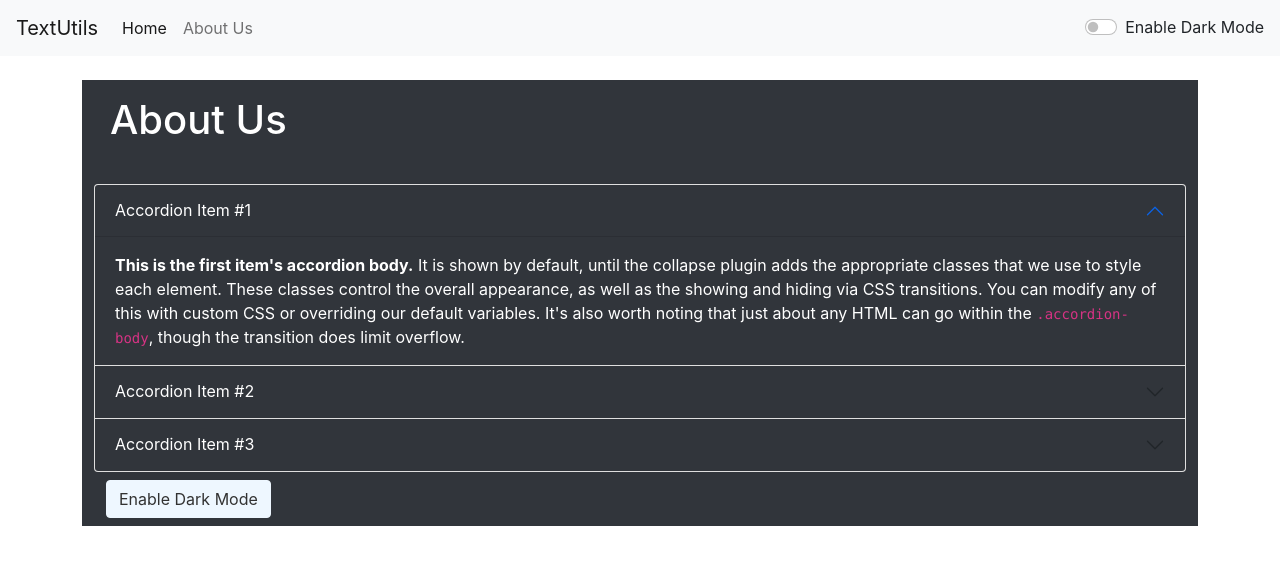
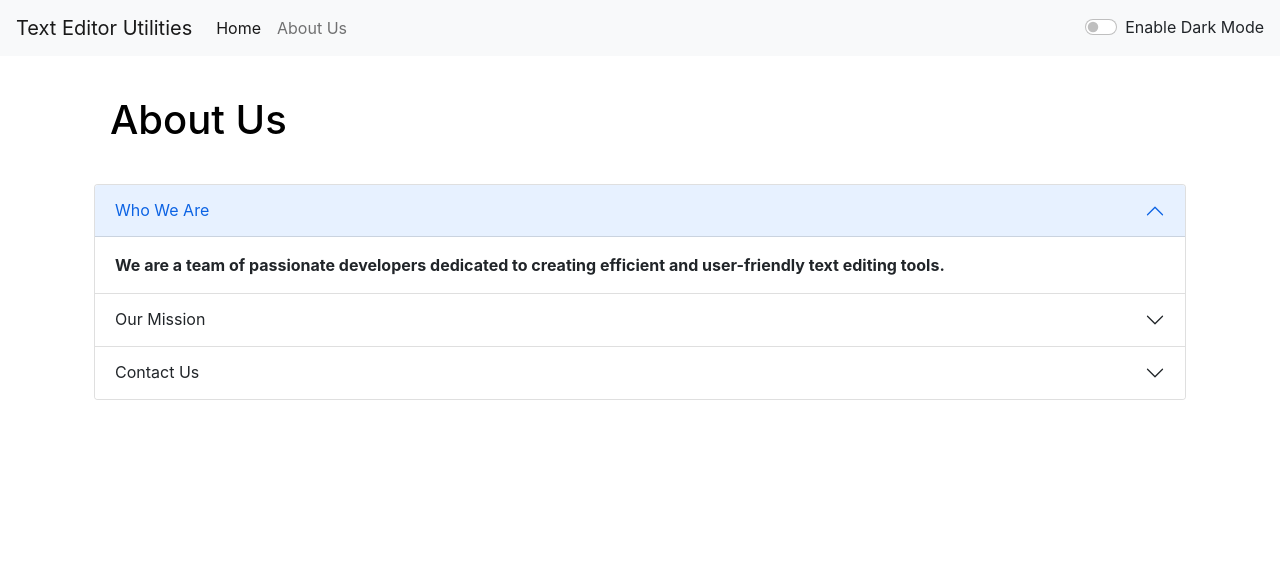
Before and after one commit to Goutham-02/TextUtils, a React (Create React App) app: page /about in a window 1280 px wide. Shown: the top 564 px of the page. Built offline with nearby package versions, Linux system fonts and the light colour scheme.

Commit message:
AboutUs page modified

```diff
--- a/src/App.js
+++ b/src/App.js
@@ -38,12 +38,12 @@ function App() {
   return (
     <>
 
-      <Navbar title="TextUtils" aboutText="About Us" mode={mode} toggleMode={toggleMode} />
+      <Navbar title="Text Editor Utilities" aboutText="About Us" mode={mode} toggleMode={toggleMode} />
       <Alert alert={alert} />
       <div className="container my-3">
         <Routes>
-          <Route path="/" index element={<Textforms showAlert={showAlert} heading="Enter the text to analyse below" mode={mode} />} />
-          <Route path="/about" element={<About />} />
+          <Route exact path="/" index element={<Textforms showAlert={showAlert} heading="Enter the text to analyse below" mode={mode} />} />
+          <Route exact path="/about" element={<About mode={mode}/>} />
         </Routes>
         {/* <Route path="/about">
               <About />
--- a/src/components/About.js
+++ b/src/components/About.js
@@ -1,72 +1,95 @@
-import React, {useState} from 'react'
+import React from "react";
 
-export default function About() {
-    const [myStyle, setMyStyle] = useState({
-        color: 'white',
-        backgroundColor: '#31353b'
-    })
-    const [btnText, setBtnText] = useState("Enable Dark Mode")
+// export default function About(props) {
 
-    const toggleStyle = () => {
-        if(myStyle.color === 'white'){
-            setMyStyle({
-                color: 'black',
-                backgroundColor: 'white',
-                border: '1px solid black'
-            })
-            setBtnText("Enable Dark Mode")
-        } else {
-            setMyStyle({
-                color: 'white',
-                backgroundColor: '#31353b'
-            })
-            setBtnText("Enable Light Mode")
-        }
-    }
+
+//     return (
+//         <div className="container">
+//             <h1 className='my-4 p-3' style={{color : props.mode === 'dark' ? 'white' : 'black'}}>About Us</h1>
+//             <div className="accordion" id="accordionExample" style={{color : 'dark'}}>
+//                 <div className="accordion-item">
+//                     <h2 className="accordion-header" id="headingOne">
+//                         <button className="accordion-button" style={{color : 'dark'}} type="button" data-bs-toggle="collapse" data-bs-target="#collapseOne" aria-expanded="true" aria-controls="collapseOne">
+//                             Accordion Item #1
+//                         </button>
+//                     </h2>
+//                     <div id="collapseOne" className="accordion-collapse collapse show" aria-labelledby="headingOne" data-bs-parent="#accordionExample">
+//                         <div className="accordion-body" style={{color : 'dark'}}>
+//                             <strong>This is the first item's accordion body.</strong> It is shown by default, until the collapse plugin adds the appropriate classes that we use to style each element. These classes control the overall appearance, as well as the showing and hiding via CSS transitions. You can modify any of this with custom CSS or overriding our default variables. It's also worth noting that just about any HTML can go within the <code>.accordion-body</code>, though the transition does limit overflow.
+//                         </div>
+//                     </div>
+//                 </div>
+//                 <div className="accordion-item">
+//                     <h2 className="accordion-header" id="headingTwo">
+//                         <button className="accordion-button collapsed" style={{color : 'dark'}} type="button" data-bs-toggle="collapse" data-bs-target="#collapseTwo" aria-expanded="false" aria-controls="collapseTwo">
+//                             Accordion Item #2
+//                         </button>
+//                     </h2>
+//                     <div id="collapseTwo" className="accordion-collapse collapse" aria-labelledby="headingTwo" data-bs-parent="#accordionExample">
+//                         <div className="accordion-body" style={{color : 'dark'}}>
+//                             <strong>This is the second item's accordion body.</strong> It is hidden by default, until the collapse plugin adds the appropriate classes that we use to style each element. These classes control the overall appearance, as well as the showing and hiding via CSS transitions. You can modify any of this with custom CSS or overriding our default variables. It's also worth noting that just about any HTML can go within the <code>.accordion-body</code>, though the transition does limit overflow.
+//                         </div>
+//                     </div>
+//                 </div>
+//                 <div className="accordion-item">
+//                     <h2 className="accordion-header" id="headingThree">
+//                         <button className="accordion-button collapsed" style={{color : 'dark'}} type="button" data-bs-toggle="collapse" data-bs-target="#collapseThree" aria-expanded="false" aria-controls="collapseThree">
+//                             Accordion Item #3
+//                         </button>
+//                     </h2>
+//                     <div id="collapseThree" className="accordion-collapse collapse" aria-labelledby="headingThree" data-bs-parent="#accordionExample">
+//                         <div className="accordion-body" style={{color : 'dark'}}>
+//                             <strong>This is the third item's accordion body.</strong> It is hidden by default, until the collapse plugin adds the appropriate classes that we use to style each element. These classes control the overall appearance, as well as the showing and hiding via CSS transitions. You can modify any of this with custom CSS or overriding our default variables. It's also worth noting that just about any HTML can go within the <code>.accordion-body</code>, though the transition does limit overflow.
+//                         </div>
+//                     </div>
+//                 </div>
+//             </div>
+//         </div>
+//     )
+// }
+
+export default function About(props) {
     return (
-        <div className="container" style={myStyle}>
-            <h1 className='my-4 p-3'>About Us</h1>
-            <div className="accordion" id="accordionExample" style={myStyle}>
+        <div className="container">
+            <h1 className='my-4 p-3' style={{color : props.mode === 'dark' ? 'white' : 'black'}}>About Us</h1>
+            <div className="accordion" id="accordionExample" style={{color : 'dark'}}>
                 <div className="accordion-item">
                     <h2 className="accordion-header" id="headingOne">
-                        <button className="accordion-button" style={myStyle} type="button" data-bs-toggle="collapse" data-bs-target="#collapseOne" aria-expanded="true" aria-controls="collapseOne">
-                            Accordion Item #1
+                        <button className="accordion-button" style={{color : 'dark'}} type="button" data-bs-toggle="collapse" data-bs-target="#collapseOne" aria-expanded="true" aria-controls="collapseOne">
+                            Who We Are
                         </button>
                     </h2>
                     <div id="collapseOne" className="accordion-collapse collapse show" aria-labelledby="headingOne" data-bs-parent="#accordionExample">
-                        <div className="accordion-body" style={myStyle}>
-                            <strong>This is the first item's accordion body.</strong> It is shown by default, until the collapse plugin adds the appropriate classes that we use to style each element. These classes control the overall appearance, as well as the showing and hiding via CSS transitions. You can modify any of this with custom CSS or overriding our default variables. It's also worth noting that just about any HTML can go within the <code>.accordion-body</code>, though the transition does limit overflow.
+                        <div className="accordion-body" style={{color : 'dark'}}>
+                            <strong>We are a team of passionate developers dedicated to creating efficient and user-friendly text editing tools.</strong>
                         </div>
                     </div>
                 </div>
                 <div className="accordion-item">
                     <h2 className="accordion-header" id="headingTwo">
-                        <button className="accordion-button collapsed" style={myStyle} type="button" data-bs-toggle="collapse" data-bs-target="#collapseTwo" aria-expanded="false" aria-controls="collapseTwo">
-                            Accordion Item #2
+                        <button className="accordion-button collapsed" style={{color : 'dark'}} type="button" data-bs-toggle="collapse" data-bs-target="#collapseTwo" aria-expanded="false" aria-controls="collapseTwo">
+                            Our Mission
                         </button>
                     </h2>
                     <div id="collapseTwo" className="accordion-collapse collapse" aria-labelledby="headingTwo" data-bs-parent="#accordionExample">
-                        <div className="accordion-body" style={myStyle}>
-                            <strong>This is the second item's accordion body.</strong> It is hidden by default, until the collapse plugin adds the appropriate classes that we use to style each element. These classes control the overall appearance, as well as the showing and hiding via CSS transitions. You can modify any of this with custom CSS or overriding our default variables. It's also worth noting that just about any HTML can go within the <code>.accordion-body</code>, though the transition does limit overflow.
+                        <div className="accordion-body" style={{color : 'dark'}}>
+                            <strong>Our mission is to provide a text editor that enhances productivity and makes text editing a breeze for everyone, from beginners to professionals.</strong>
                         </div>
                     </div>
                 </div>
                 <div className="accordion-item">
                     <h2 className="accordion-header" id="headingThree">
-                        <button className="accordion-button collapsed" style={myStyle} type="button" data-bs-toggle="collapse" data-bs-target="#collapseThree" aria-expanded="false" aria-controls="collapseThree">
-                            Accordion Item #3
+                        <button className="accordion-button collapsed" style={{color : 'dark'}} type="button" data-bs-toggle="collapse" data-bs-target="#collapseThree" aria-expanded="false" aria-controls="collapseThree">
+                            Contact Us
                         </button>
                     </h2>
                     <div id="collapseThree" className="accordion-collapse collapse" aria-labelledby="headingThree" data-bs-parent="#accordionExample">
-                        <div className="accordion-body" style={myStyle}>
-                            <strong>This is the third item's accordion body.</strong> It is hidden by default, until the collapse plugin adds the appropriate classes that we use to style each element. These classes control the overall appearance, as well as the showing and hiding via CSS transitions. You can modify any of this with custom CSS or overriding our default variables. It's also worth noting that just about any HTML can go within the <code>.accordion-body</code>, though the transition does limit overflow.
+                        <div className="accordion-body" style={{color : 'dark'}}>
+                            <strong>Have questions or feedback? We'd love to hear from you. Contact us at <a href="mailto:goutham02.ml@gmail.com">goutham02.ml@gmail.com</a></strong>
                         </div>
                     </div>
                 </div>
             </div>
-            <div className="container">
-                <button onClick={toggleStyle} type="button" className="btn btn-dark my-2">{btnText}</button>
-            </div>
         </div>
     )
 }
```
